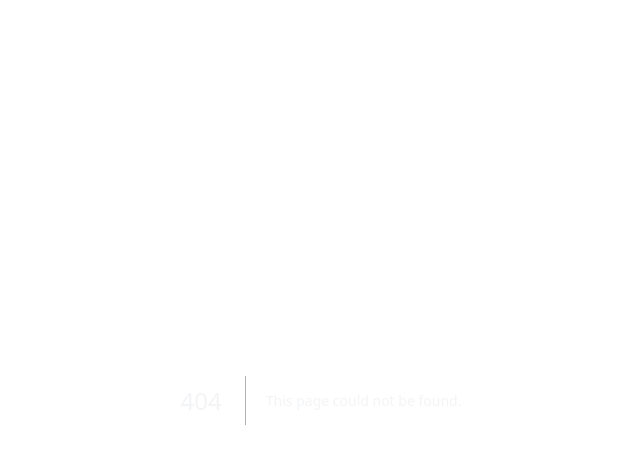
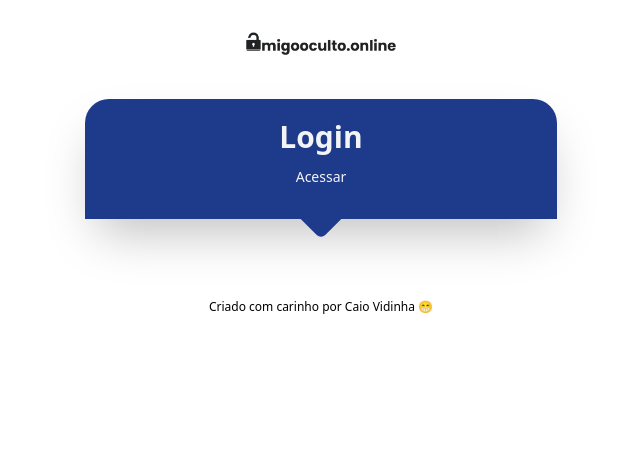
Before and after one commit to caiovidinha/amigooculto-frontend, a Next.js app: page /admin in a window 1280 px wide. Before the commit this address had no page. Shown: the top 464 px of the page, without its empty margins (319-959 px from the left). Built offline with nearby package versions, Linux system fonts and the light colour scheme.

Commit message:
inicio branch novo

```diff
--- /dev/null
+++ b/src/app/admin/page.tsx
@@ -0,0 +1,29 @@
+import Image from "next/image"
+
+const Page = () => {
+    return(
+        <main className="text-center mx-auto max-w-lg p-5">
+        <header className="flex flex-col items-center justify-center p-3">
+            <Image
+            src="/img/logo.png"
+            width={150}
+            height={500}
+            alt="Picture of the author"/>
+
+
+        </header>
+        <div className="rounded-3xl shadow-2xl mt-8 transition-all duration-500">
+          <div className="flex flex-col items-center justify-center bg-blue-900 p-5 rounded-t-3xl">
+            <h1 className="text-3xl font-bold mb-3">Login</h1>
+            <p className="text-sm mb-1">Acessar</p>
+            <div className="-mb-8 w-10 h-10 bg-blue-900 -bottom-[10%] rotate-45 rounded-md"></div>
+          </div>
+          {/* <Login /> */}
+        </div>
+
+        <footer className="text-xs text-black mt-20">Criado com carinho por Caio Vidinha 😁</footer>
+      </main>
+    )
+  }
+
+  export default Page
```
